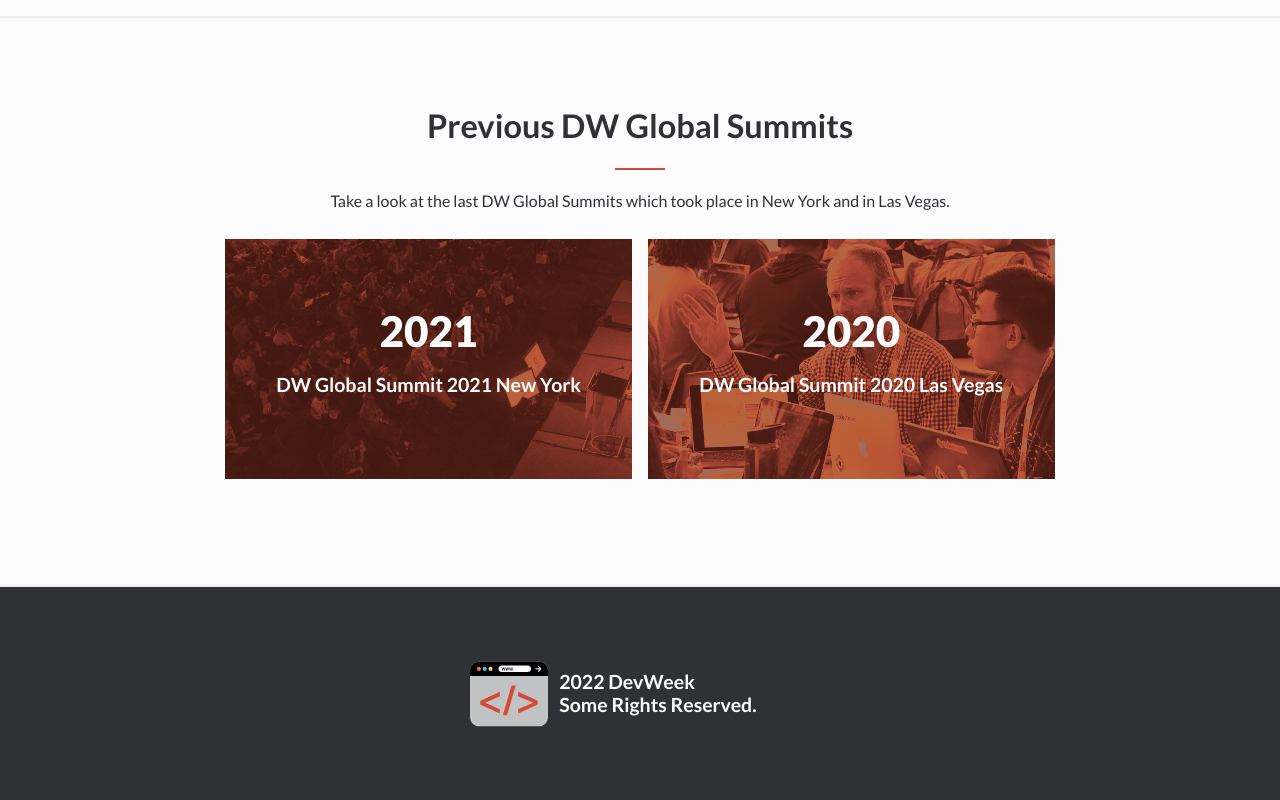
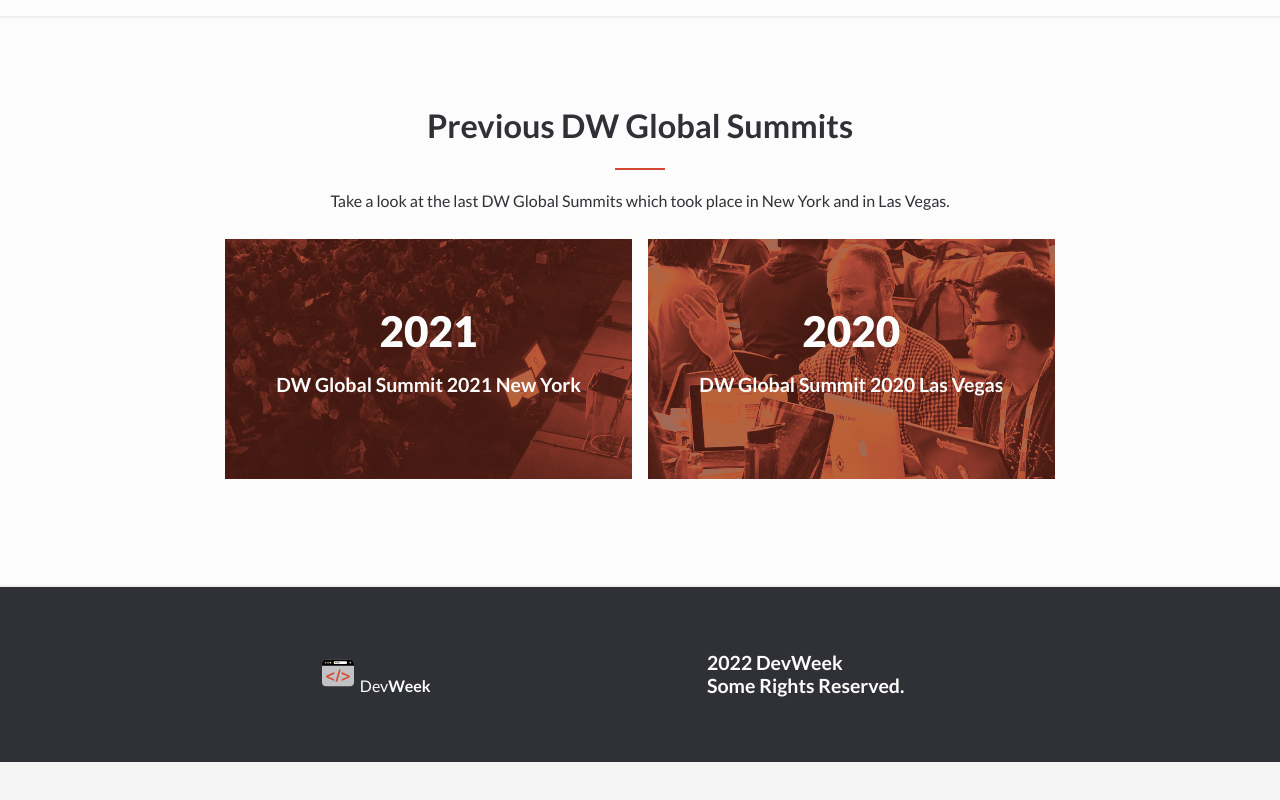
Before and after one commit to luigirazum/mv-devweek, a website: page about.html in a window 1280 px wide. Shown: the part 1617-2417 px from the top of the page. After the commit the page ends 2379 px from the top, so only its background shows below. Drawn offline with Linux system fonts and the light colour scheme.

Commit message:
Fix wrap into a span the logo on the footer, to apply a space-between justify property and avoid centering the footer elements.

```diff
--- a/about.html
+++ b/about.html
@@ -221,8 +221,11 @@
   <footer id="footer">
     <div class="container">
       <div class="footer-text">
-        <img src="./assets/logos/dev-week-logo.svg" alt="DevWeek Logo">
-        <p>2022 DevWeek <br>Some Rights Reserved.</p>
+         <span>
+          <img class="img-logo" src="./assets/logos/dev-week-logo.svg" alt="DevWeek Logo">
+          Dev<strong>Week</strong>
+        </span>
+        <p>2022 DevWeek <br> Some Rights Reserved.</p>
       </div>
     </div> <!--EOF .container-->
   </footer>
```
Also changed, not shown: index.html (+6 -3 lines).
